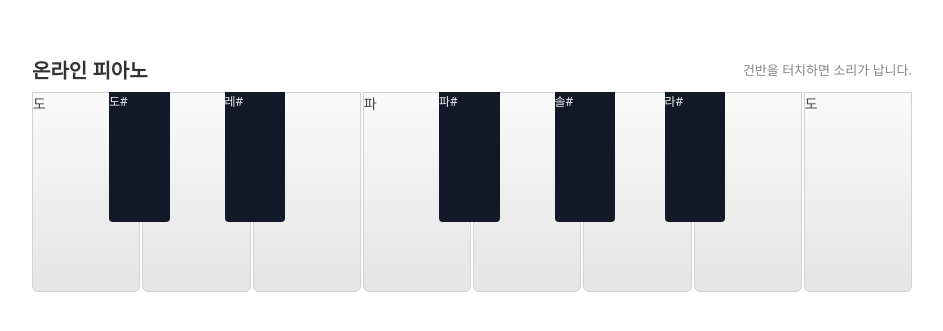
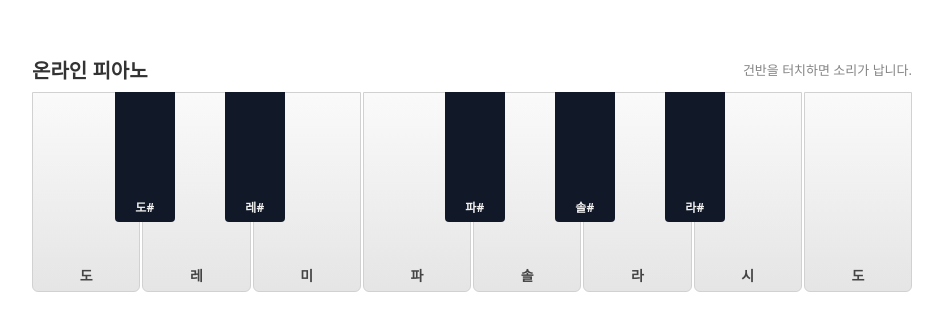
Before and after one commit to sysedit2/cielpia-play, a website: page piano.html in a window 1280 px wide. Shown: the part 227-558 px from the top of the page, without its empty margins (168-1111 px from the left). Drawn offline with Linux system fonts and the light colour scheme.

Commit message:
Update piano.html

```diff
--- a/piano.html
+++ b/piano.html
@@ -4,6 +4,7 @@
   <meta charset="UTF-8" />
   <title>CIELPIA 피아노 모듈</title>
   <meta name="viewport" content="width=device-width, initial-scale=1.0" />
+
   <style>
     * { box-sizing: border-box; }
 
@@ -17,7 +18,7 @@ body {
       font-family: system-ui, -apple-system, BlinkMacSystemFont, "Segoe UI", sans-serif;
     }
 
-/* 전체 감싸는 래퍼 — 모든 테두리, 그림자 제거 */
+    /* 전체 래퍼 – 테두리/그림자 없음, 건반만 보이게 */
     .piano-wrapper {
       width: min(900px, 100vw);
       background: transparent;
@@ -27,7 +28,6 @@ body {
       border: none;
     }
 
-/* 제목/부제 — 기본 유지 */
     .piano-header {
       display: flex;
       justify-content: space-between;
@@ -46,7 +46,7 @@ body {
       opacity: 0.6;
     }
 
-/* 피아노 영역 — 배경/그림자/테두리 제거, 꽉 채우기 */
+    /* 피아노 영역 – 배경/테두리 제거 */
     .piano {
       position: relative;
       display: flex;
@@ -57,16 +57,28 @@ body {
       box-shadow: none;
     }
 
-/* 하얀 건반 더 크게 */
+    /* 하얀 건반 크게 */
     .white-keys {
       display: flex;
       flex: 1;
       gap: 2px; /* 간격 최소화 */
     }
 
+    .key {
+      position: relative;
+      cursor: pointer;
+      user-select: none;
+      -webkit-user-select: none;
+      touch-action: manipulation;
+      display: flex;
+      justify-content: center;
+      align-items: flex-end;
+      font-weight: 600;
+    }
+
     .key.white {
       flex: 1;
-  height: 200px; /* 기존 160 → 200으로 확대 */
+      height: 200px; /* 크게 */
       background: linear-gradient(to bottom, #fafafa, #e5e5e5);
       border-radius: 0 0 6px 6px;
       border: 1px solid #d1d1d1;
@@ -80,19 +92,23 @@ body {
       background: linear-gradient(to bottom, #eaeaea, #dcdcdc);
     }
 
-/* 검은 건반 더 크게 */
+    .key-label {
+      margin-bottom: 6px;
+    }
+
+    /* 검은 건반 크게 */
     .black-keys {
       position: absolute;
       left: 0;
       right: 0;
-  top: 0px;
-  height: 130px; /* 기존 95 → 130 */
+      top: 0;
+      height: 130px;
       pointer-events: none;
     }
 
     .key.black {
       position: absolute;
-  width: calc(100% / 8 * 0.55); /* 기존보다 넓게 */
+      width: calc(100% / 8 * 0.55); /* 넓게 */
       height: 130px;
       background: #111827;
       border-radius: 0 0 4px 4px;
@@ -102,28 +118,27 @@ body {
       font-size: 12px;
     }
 
-/* 검은 건반 눌림 효과 */
     .key.black.active {
       transform: translateY(2px);
       background: #000;
     }
 
-/* 검은 건반 위치 다시 유지 */
-.key.black[data-note="C#4"] { left: calc(100% / 8 * 0.70); }
-.key.black[data-note="D#4"] { left: calc(100% / 8 * 1.75); }
-.key.black[data-note="F#4"] { left: calc(100% / 8 * 3.70); }
-.key.black[data-note="G#4"] { left: calc(100% / 8 * 4.75); }
-.key.black[data-note="A#4"] { left: calc(100% / 8 * 5.75); }
+    /* 검은 건반 위치 (C4~C5, 하얀 건반 8개 기준) */
+    .key.black[data-note="C#4"] { left: calc(100% / 8 * 0.75); }  /* C-D 사이 */
+    .key.black[data-note="D#4"] { left: calc(100% / 8 * 1.75); }  /* D-E 사이 */
+    .key.black[data-note="F#4"] { left: calc(100% / 8 * 3.75); }  /* F-G 사이 */
+    .key.black[data-note="G#4"] { left: calc(100% / 8 * 4.75); }  /* G-A 사이 */
+    .key.black[data-note="A#4"] { left: calc(100% / 8 * 5.75); }  /* A-B 사이 */
 
-/* 모바일 최적화 */
+    /* 모바일에서 너무 커지지 않게 조정 */
     @media (max-width: 640px) {
       .key.white { height: 160px; }
       .black-keys { height: 110px; }
       .key.black { height: 110px; }
     }
-
   </style>
 </head>
+
 <body>
   <div class="piano-wrapper">
     <div class="piano-header">
@@ -154,7 +169,7 @@ body {
   </div>
 
   <script>
-    // === Web Audio 컨텍스트 (옛 iOS까지 고려해서 ES5 문법으로 작성) ===
+    // === Web Audio 컨텍스트 (ES5 문법, iOS 대응) ===
     var audioCtx = null;
 
     function ensureAudioContext() {
```
Lines whose indentation alone changed are shown as unchanged.
